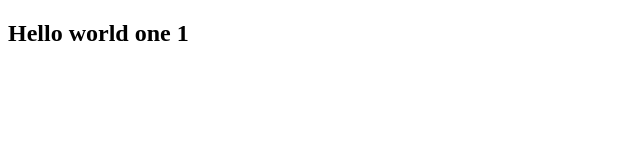
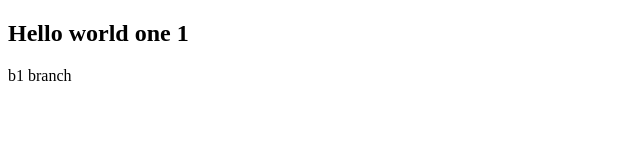
Before and after one commit to naheel-qudsia/git--github--ladies-taxi--naheel--suhailla, a plain HTML site: page index.html in a window 1280 px wide. Shown: the full height of the page, 0-640 px from the left. Drawn offline with Linux system fonts and the light colour scheme.

Commit message:
b1 branch

```diff
--- a/index.html
+++ b/index.html
@@ -11,6 +11,6 @@
 <h2>
   Hello world  one 1
 </h2>
-
+<p>b1 branch</p>
 </body>
 </html>
```
